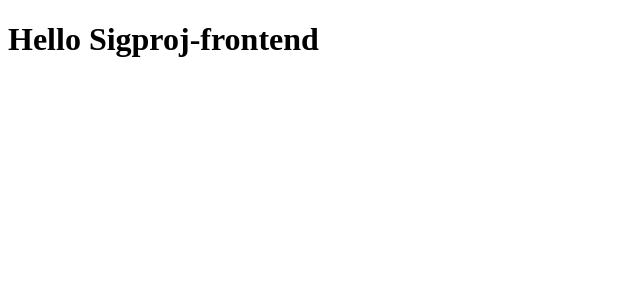
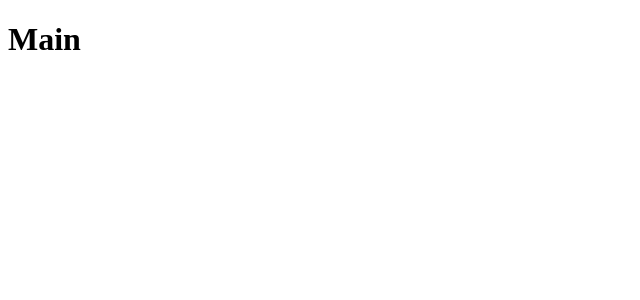
Before and after one commit to diogo-souza/sigproj-frontend, a React (Create React App) app: page / in a window 1280 px wide. Shown: the top 300 px of the page, without its empty margins (0-640 px from the left). Built offline with nearby package versions, Linux system fonts and the light colour scheme.

Commit message:
Adicionando config do Jest + React-test-library

```diff
--- a/src/App.tsx
+++ b/src/App.tsx
@@ -1,7 +1,8 @@
 import React from 'react';
+import { Main } from 'pages/Main';
 
 function App() {
-  return <h1>Hello Sigproj-frontend</h1>;
+  return <Main />;
 }
 
 export default App;
--- /dev/null
+++ b/src/pages/Main/index.tsx
@@ -0,0 +1,5 @@
+import React from 'react';
+
+export const Main: React.FC = () => {
+  return <h1>Main</h1>;
+};
```
Also changed, not shown: package.json (+9 -1 lines), .eslintrc.json, tsconfig.json (line endings or trailing spaces), 1 other file (tests, documents, lock files or other folders).
